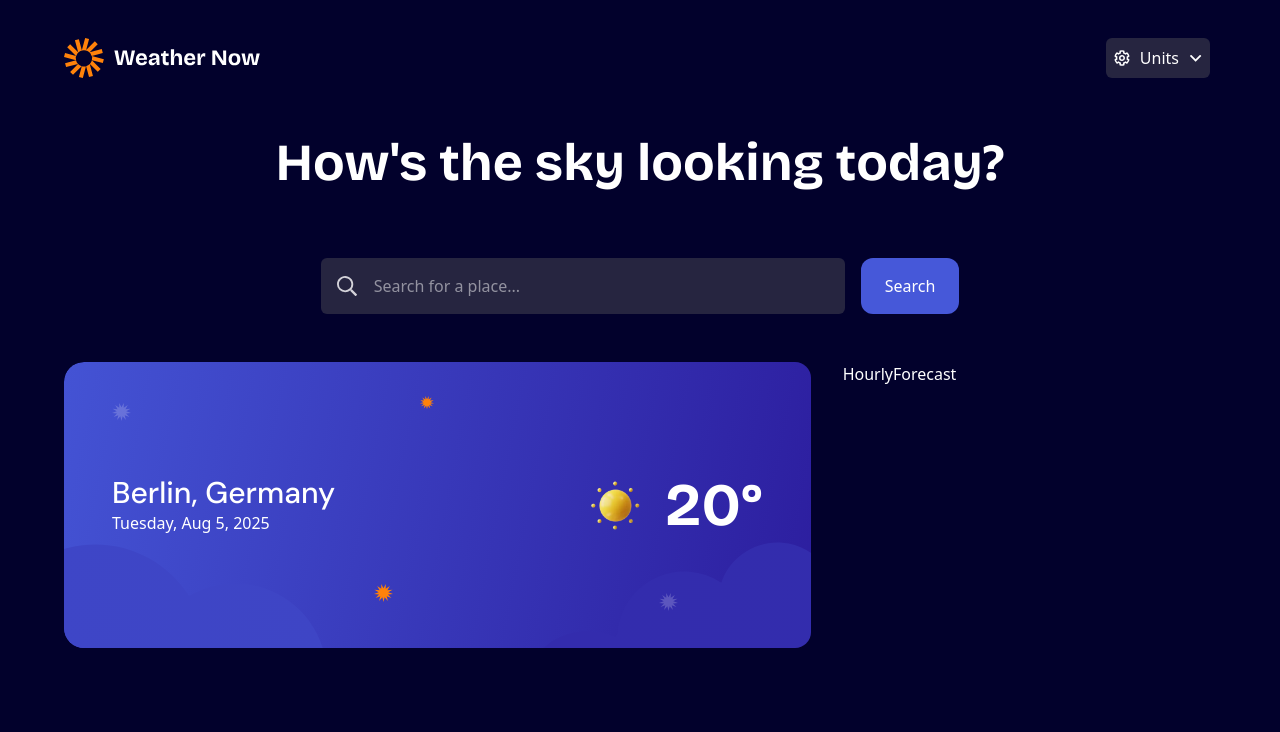
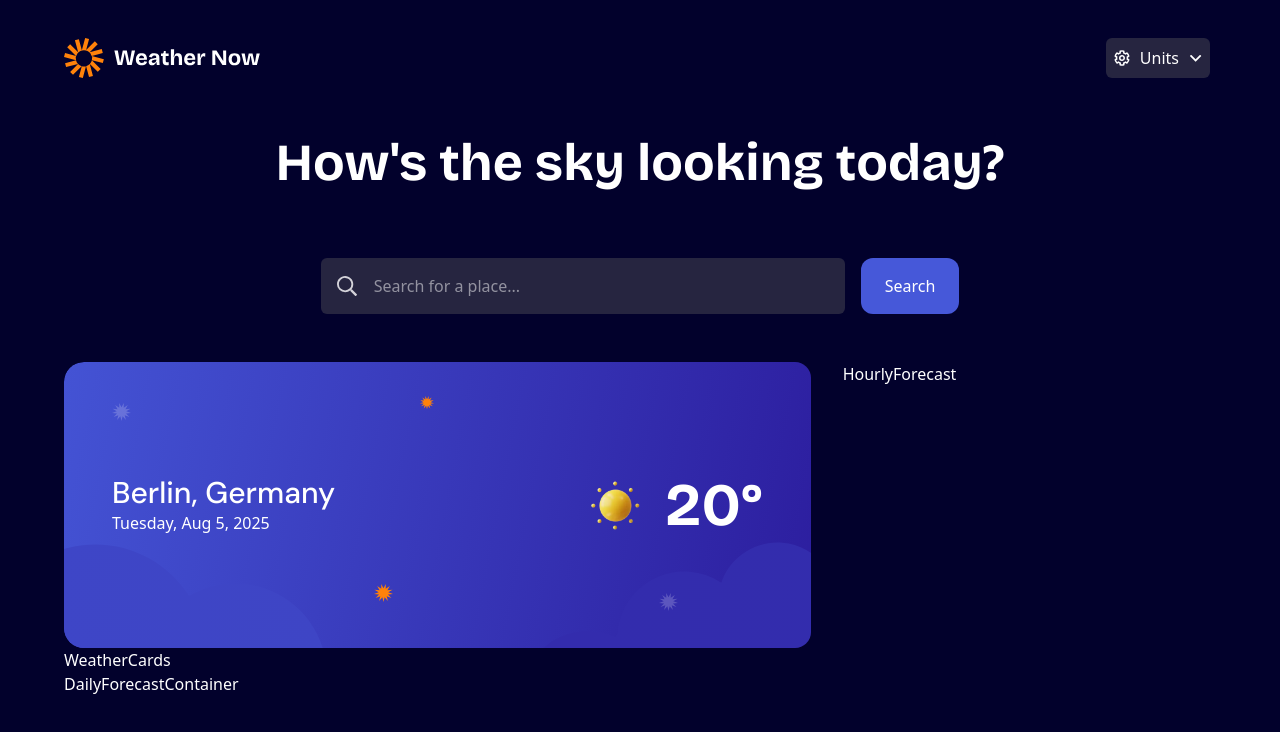
Before and after one commit to Mohammed-Lashein/frontend-mentor-hackathon, a React (Vite) app: page / in a window 1280 px wide. Shown: the top 732 px of the page. Built offline with nearby package versions, Linux system fonts and the light colour scheme.

Commit message:
feat: create WeatherCards and DailyForecastContainer components' files

```diff
--- /dev/null
+++ b/src/components/DailyForecastContainer.tsx
@@ -0,0 +1,6 @@
+function DailyForecastContainer() {
+  return (
+    <div>DailyForecastContainer</div>
+  )
+}
+export default DailyForecastContainer
--- /dev/null
+++ b/src/components/WeatherCards.tsx
@@ -0,0 +1,6 @@
+function WeatherCards() {
+  return (
+    <div>WeatherCards</div>
+  )
+}
+export default WeatherCards
--- a/src/components/WeatherData.tsx
+++ b/src/components/WeatherData.tsx
@@ -1,4 +1,6 @@
 import iconSunny from '@/assets/images/icon-sunny.webp'
+import WeatherCards from './WeatherCards'
+import DailyForecastContainer from './DailyForecastContainer'
 function WeatherData() {
 	return (
 		<div>
@@ -19,6 +21,9 @@ function WeatherData() {
 					</div>
 				</div>
 			</div>
+
+      <WeatherCards />
+      <DailyForecastContainer />
 		</div>
 	)
 }
```
